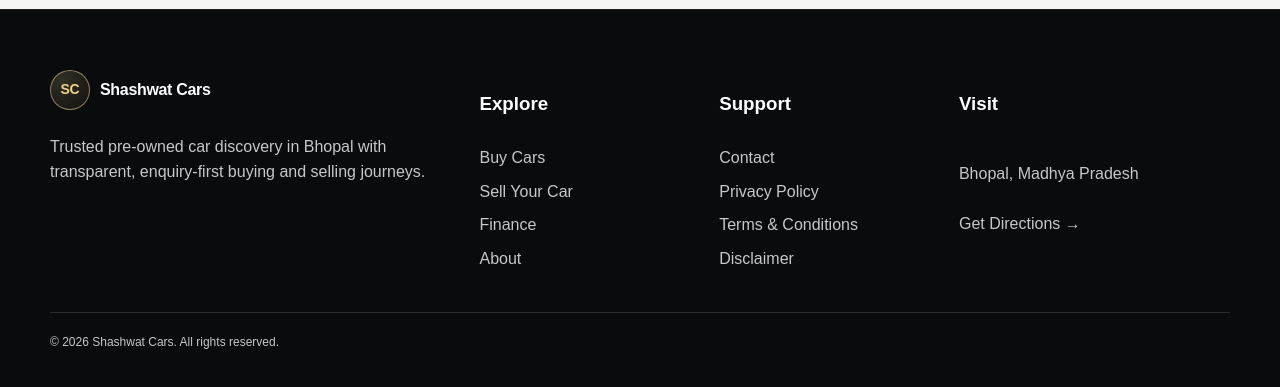
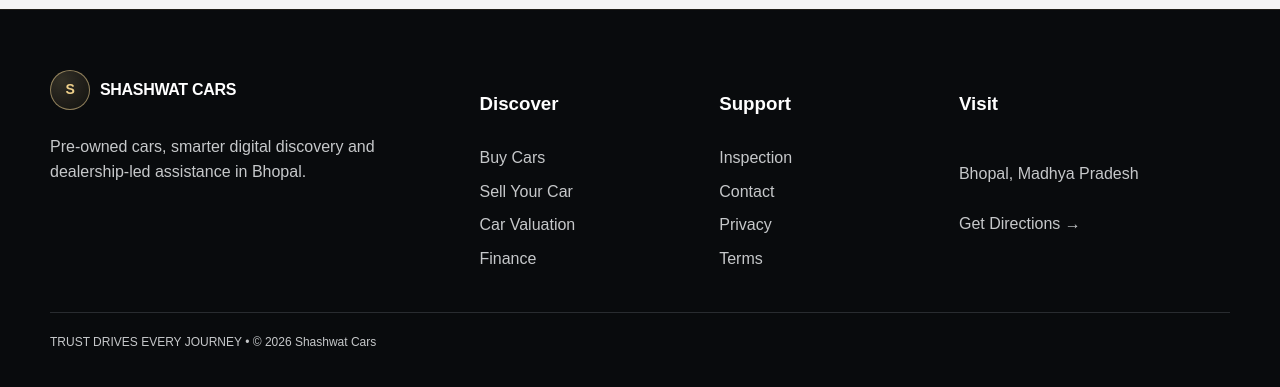
Before and after one commit to savrdhtechnology-cloud/Shree-Sanvariya-website, a Next.js app in the folder customer-previews/shashwat-cars/: page / in a window 1280 px wide. Shown: the part 4377-4764 px from the top of the page. Built offline with nearby package versions, Linux system fonts and the light colour scheme; no server answers.

Commit message:
refresh customer preview footer for premium tech design

```diff
--- a/customer-previews/shashwat-cars/src/components/Footer.tsx
+++ b/customer-previews/shashwat-cars/src/components/Footer.tsx
@@ -1,11 +1,8 @@
 import Link from "next/link";
 import { business } from "@/lib/config";
-
-export function Footer() {
-  return <footer className="footer"><div className="container footer-grid">
-    <div><div className="brand"><span className="brand-mark">SC</span><span>{business.name}</span></div><p>Trusted pre-owned car discovery in Bhopal with transparent, enquiry-first buying and selling journeys.</p></div>
-    <div><h3>Explore</h3><Link href="/cars">Buy Cars</Link><Link href="/sell-your-car">Sell Your Car</Link><Link href="/finance">Finance</Link><Link href="/about">About</Link></div>
-    <div><h3>Support</h3><Link href="/contact">Contact</Link><Link href="/privacy-policy">Privacy Policy</Link><Link href="/terms-and-conditions">Terms & Conditions</Link><Link href="/disclaimer">Disclaimer</Link></div>
-    <div><h3>Visit</h3><p>{business.address}</p><a href={business.mapsUrl} target="_blank" rel="noreferrer">Get Directions →</a>{business.email && <a href={`mailto:${business.email}`}>{business.email}</a>}</div>
-  </div><div className="container footer-bottom">© {new Date().getFullYear()} {business.name}. All rights reserved.</div></footer>
-}
+export function Footer(){return <footer className="footer"><div className="container footer-grid">
+  <div><div className="brand"><span className="brand-mark">S</span><span>{business.name.toUpperCase()}</span></div><p>Pre-owned cars, smarter digital discovery and dealership-led assistance in Bhopal.</p></div>
+  <div><h3>Discover</h3><Link href="/cars">Buy Cars</Link><Link href="/sell-your-car">Sell Your Car</Link><Link href="/car-valuation">Car Valuation</Link><Link href="/finance">Finance</Link></div>
+  <div><h3>Support</h3><Link href="/inspection">Inspection</Link><Link href="/contact">Contact</Link><Link href="/privacy-policy">Privacy</Link><Link href="/terms-and-conditions">Terms</Link></div>
+  <div><h3>Visit</h3><p>{business.address}</p><a href={business.mapsUrl} target="_blank" rel="noreferrer">Get Directions →</a>{business.email&&<a href={`mailto:${business.email}`}>{business.email}</a>}</div>
+</div><div className="container footer-bottom">TRUST DRIVES EVERY JOURNEY • © {new Date().getFullYear()} {business.name}</div></footer>}
```
